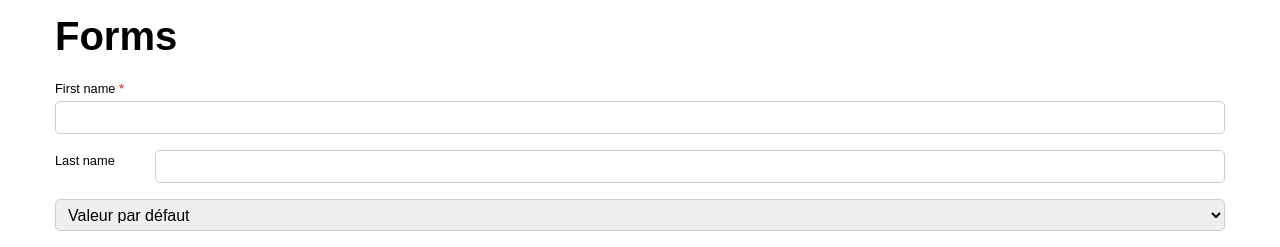
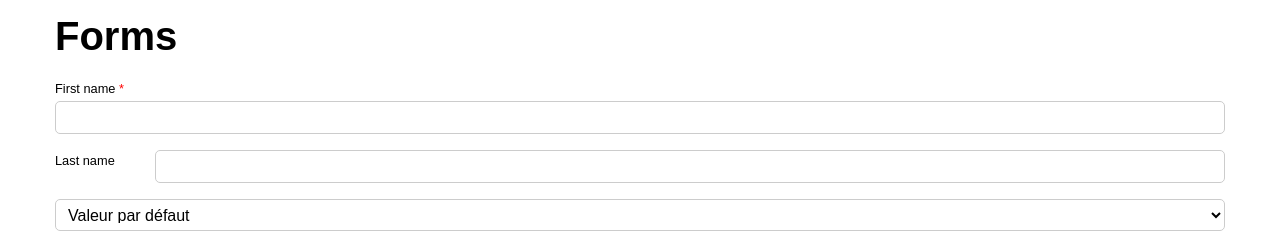
Before and after one commit to fgirardey/SUCSS, a PHP site: page / in a window 1280 px wide. Shown: the part 3688-3935 px from the top of the page. Run offline with PHP 8.4, Linux system fonts and the light colour scheme.

Commit message:
Global input reset update

```diff
--- a/css/scss/sucss/components/_forms.scss
+++ b/css/scss/sucss/components/_forms.scss
@@ -50,12 +50,13 @@ input[type="url"],
 select,
 textarea {
 	display: inline-block;
+	padding: $input-padding;
 	width: $input-width;
 	border: $input-border;
 	border-radius: $input-border-radius;
+	background: none;
 	box-shadow: none;
 	font-size: $input-font-size;
-	padding: $input-padding;
 	line-height: $input-line-height;
 	-webkit-appearance: none;
 }
--- a/css/style.css
+++ b/css/style.css
@@ -1328,17 +1328,18 @@ input[type="url"],
 select,
 textarea {
   display: inline-block;
+  padding: 0.4em 0.5em;
   width: 100%;
   border: 1px solid #cccccc;
   border-radius: 5px;
+  background: none;
   box-shadow: none;
   font-size: 1em;
-  padding: 0.4em 0.5em;
   line-height: normal;
   -webkit-appearance: none;
 }
 
-/* line 63, scss/sucss/components/_forms.scss */
+/* line 64, scss/sucss/components/_forms.scss */
 select {
   -webkit-appearance: menulist;
   height: 2em;
```
